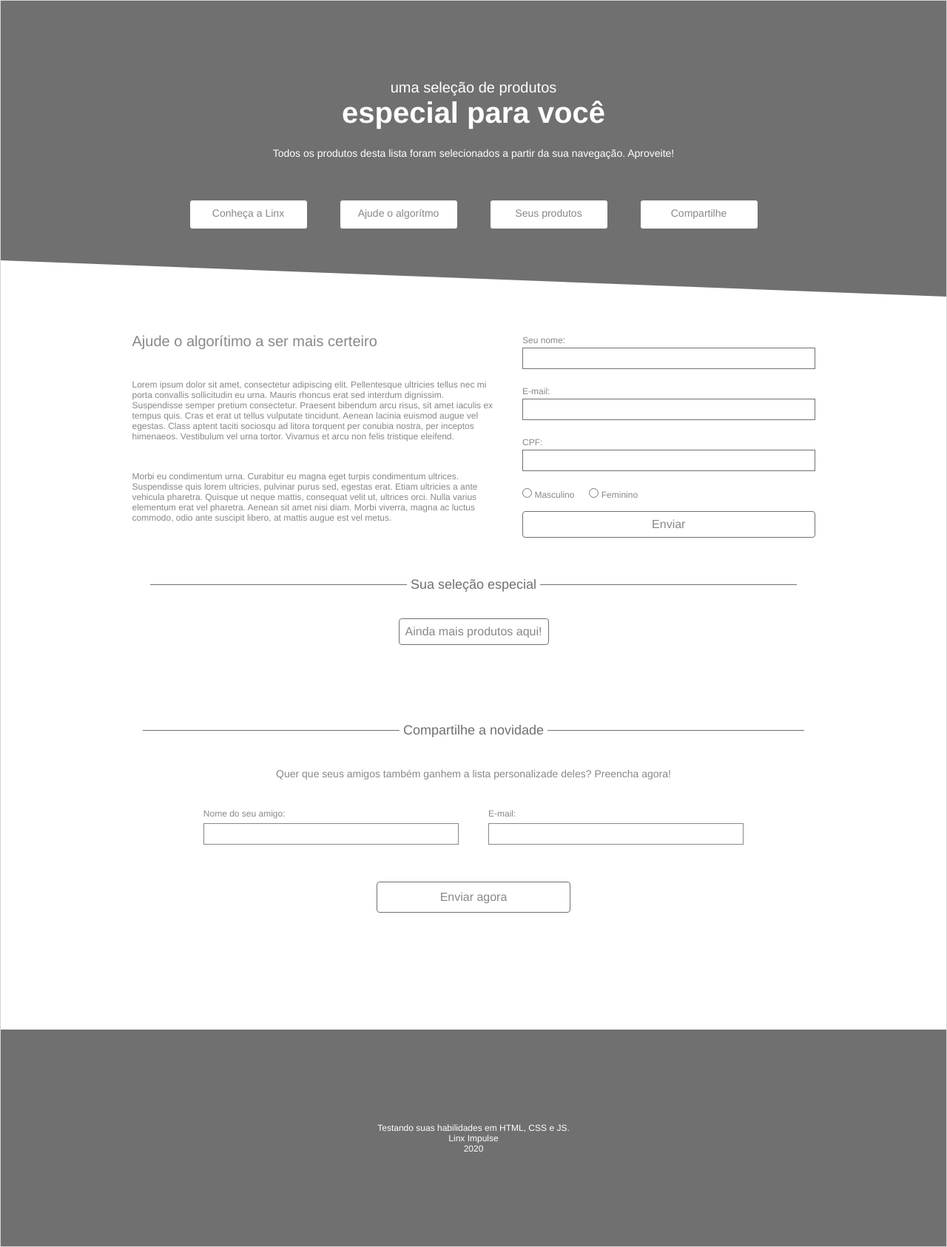
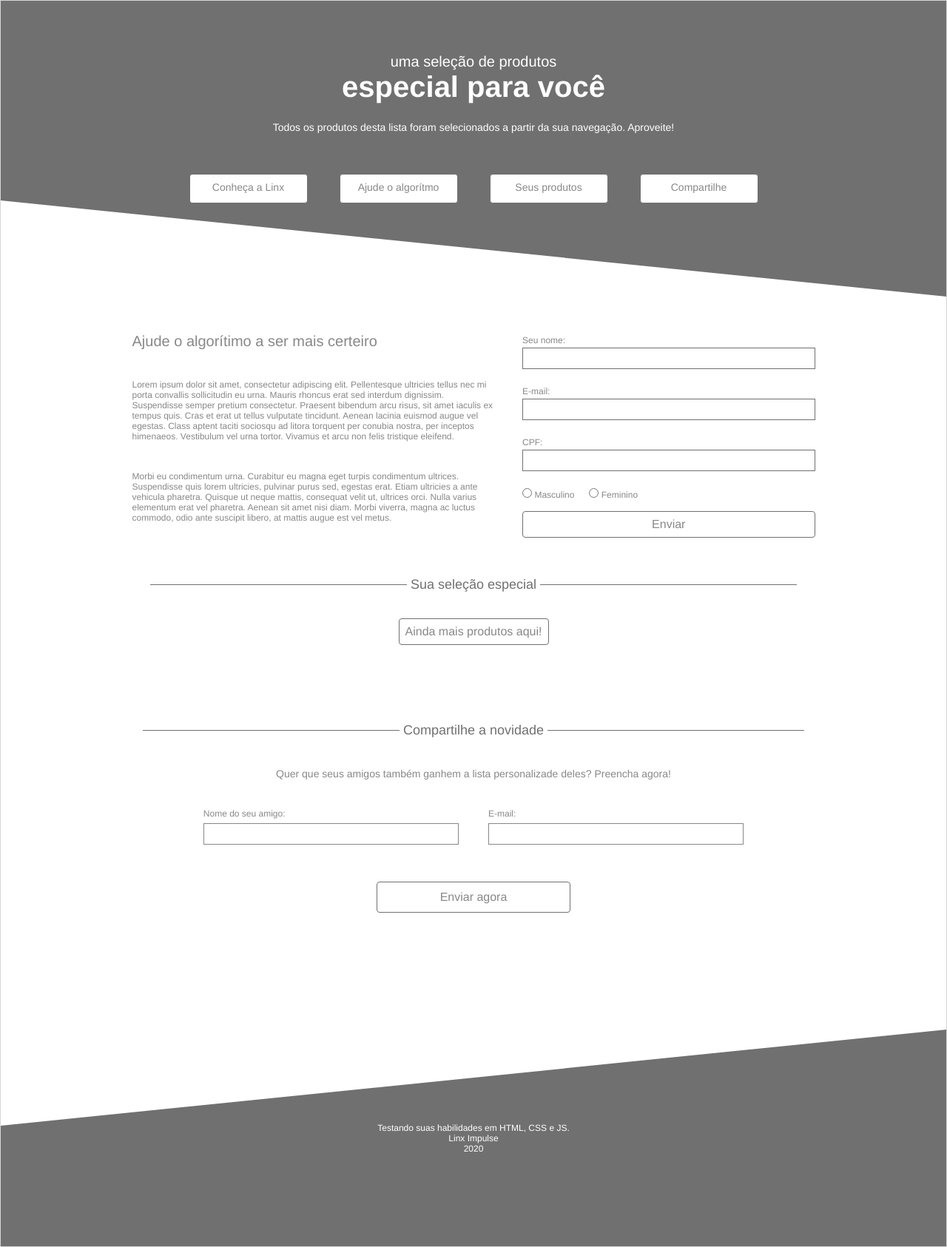
Before and after one commit to Andersonvlidio/Desafio-Frontend-Developer, a plain HTML site: page index.html in a window 1280 px wide. Shown: the whole page at 74% size. Drawn offline with Linux system fonts and the light colour scheme; no server answers.

Commit message:
fix(css):responsiveness

```diff
--- a/styles/styles.css
+++ b/styles/styles.css
@@ -10,7 +10,7 @@ header {
   width: 100%;
   height: 400px;
   background-color: var(--secoundary-color);
-  padding: 69px 26px 50px 26px;
+  padding: 0 26px 50px 26px;
   color: var(--primary-color);
   position: relative;
 }
@@ -21,8 +21,8 @@ header::after{
   position: absolute;
   left: 0;
   background-color:var(--primary-color);
-  height: 50px;
-  clip-path: polygon(0 2%, 0% 100%, 100% 100%)
+  height: 130px;
+  clip-path: polygon(0 0%, 0% 100%, 100% 100%)
 }
 header span {
   font-size: 20px;
@@ -44,6 +44,8 @@ header p {
   width: 100%;
   justify-content: space-between;
   flex-wrap: wrap;
+  position: relative;
+  z-index: 2;
 }
 .menu ul li a {
   display: flex;
@@ -240,13 +242,24 @@ footer {
   height: 293px;
   padding: 70px 0;
   color: var(--primary-color);
+  position: relative;
+}
+footer::after{
+  content: "";
+  width: 100%;
+  top: 0px;
+  position: absolute;
+  left: 0;
+  background-color: var(--primary-color);
+  height: 130px;
+  clip-path: polygon(100% 0%, 0% 100%, 0% 0%);
 }
 footer p {
   font-size: 12px;
 }
 
 /* Responsividade */
-@media (max-width: 425px) {
+@media screen and (max-width: 415px) {
   header .display-center {
     align-items: flex-start;
   }
@@ -323,7 +336,7 @@ footer p {
     font-size: 12px;
   }
 }
-@media (max-width: 375px) {
+@media screen and (max-width: 406px) {
   .menu ul li {
     margin: 3px 5px;
   }
@@ -348,7 +361,7 @@ footer p {
     font-size: 11px;
   }
 }
-@media (max-width: 320px) {
+@media (max-width: 375px ) and (max-width: 372px ){
   .menu ul li {
     margin: 3px 3px;
   }
```
